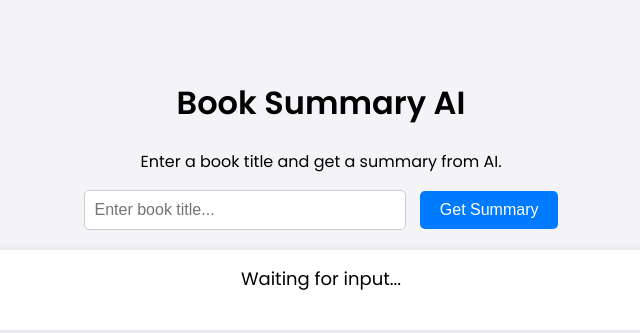
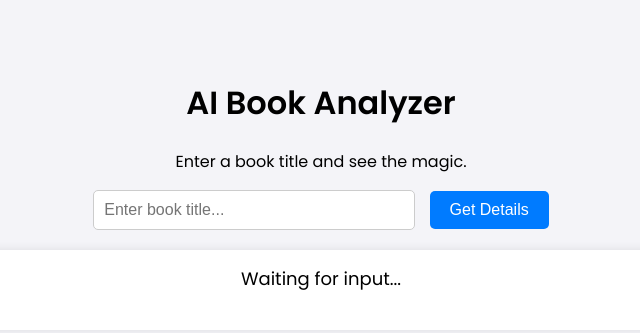
Before and after one commit to progprnv/ai-book-analyzer, a plain HTML site: page index.html in a window 1280 px wide. Shown: the whole page, without its empty margins (319-959 px from the left). Drawn offline with Linux system fonts and the light colour scheme.

Commit message:
Update index.html

```diff
--- a/index.html
+++ b/index.html
@@ -3,7 +3,7 @@
 <head>
     <meta charset="UTF-8">
     <meta name="viewport" content="width=device-width, initial-scale=1.0">
-    <title>Book Summary AI</title>
+    <title>AI Book Analyzer</title>
     <link href="https://fonts.googleapis.com/css2?family=Poppins:wght@300;400;600&display=swap" rel="stylesheet">
     <style>
         body {
@@ -46,11 +46,11 @@
 </head>
 <body>
 
-    <h1>Book Summary AI</h1>
-    <p>Enter a book title and get a summary from AI.</p>
+    <h1>AI Book Analyzer</h1>
+    <p>Enter a book title and see the magic.</p>
 
     <input type="text" id="bookInput" placeholder="Enter book title..." />
-    <button id="fetchSummary">Get Summary</button>
+    <button id="fetchSummary">Get Details</button>
 
     <div id="response">Waiting for input...</div>
 
```
